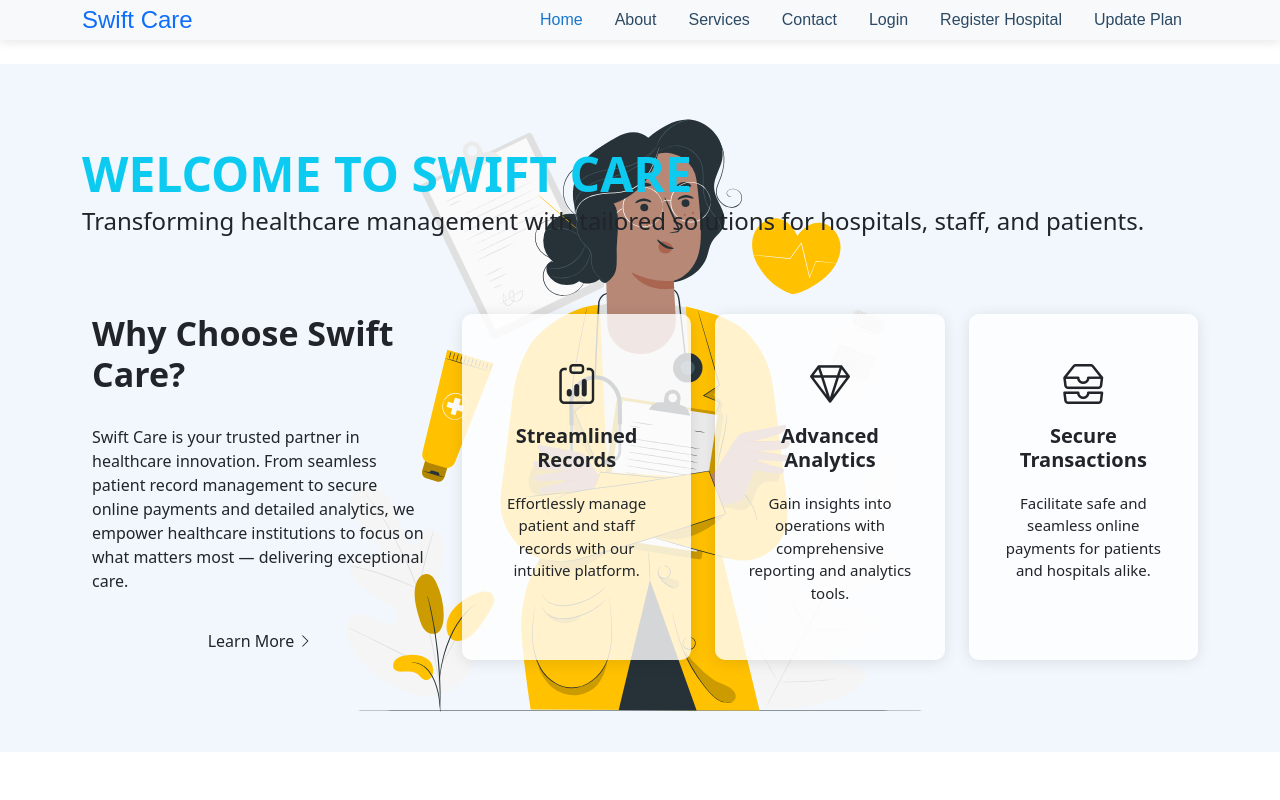
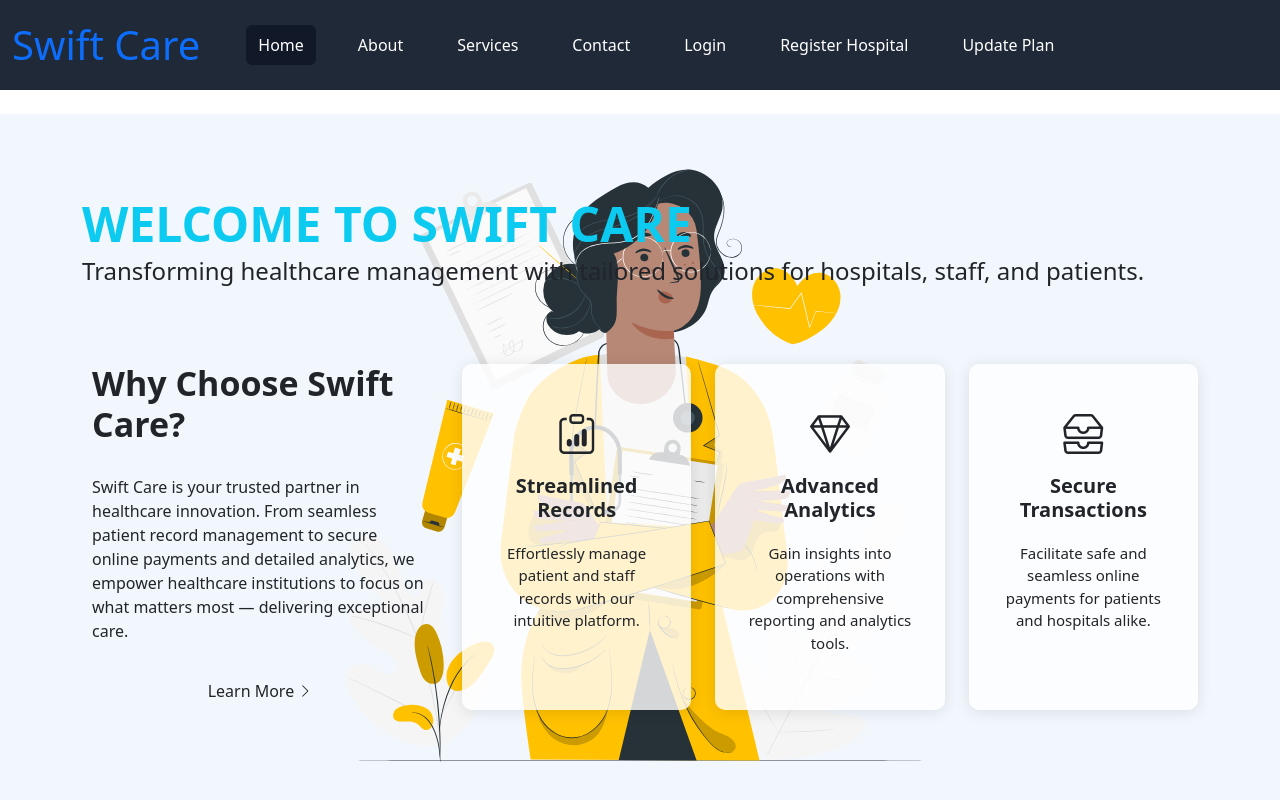
Before and after one commit to Mr-Tetteh/FinalYearProject, a Vue app in the folder Client/: page / in a window 1280 px wide. Shown: the top 800 px of the page. Built offline with nearby package versions, Linux system fonts and the light colour scheme; what vue-toast-notification would draw is missing.

Commit message:
nav bar update

```diff
--- a/Client/src/components/NavBar.vue
+++ b/Client/src/components/NavBar.vue
@@ -11,22 +11,85 @@ const {logout} = useAuth()
 </script>
 
 <template>
-  <header id="header" class="header sticky-top bg-light">
+
+  <header id="header" class="header sticky-top ">
     <!-- Top Bar -->
-    <div class="topbar d-flex align-items-center">
-      <div class="container d-flex justify-content-center justify-content-md-between">
-        <!-- Content for top bar can go here -->
+    <nav class="navbar navbar-expand-sm navbar-dark">
+      <div class="container-fluid">
+        <!-- Brand/Logo -->
+        <a class="navbar-brand d-flex align-items-center" href="#">
+          <RouterLink to="/" class="logo d-flex align-items-center me-auto text-decoration-none">
+          <h1 class="sitename text-primary m-0">Swift Care</h1>
+          </RouterLink>
+        </a>
+
+        <!-- Mobile menu toggle button -->
+        <button class="navbar-toggler border-0 p-2" type="button" data-bs-toggle="collapse"
+                data-bs-target="#navbarNav" aria-controls="navbarNav" aria-expanded="false"
+                aria-label="Toggle navigation">
+          <span class="navbar-toggler-icon"></span>
+        </button>
+
+        <!-- Navigation items -->
+        <div class="collapse navbar-collapse" id="navbarNav">
+          <ul class="navbar-nav me-auto">
+            <li class="nav-item" v-if="route.name !== 'register_hospital'">
+              <a href="#hero" class="nav-link active">Home</a>
+            </li>
+            <li class="nav-item" v-if="route.name !== 'register_hospital'">
+              <a href="#about" class="nav-link">About</a>
+            </li>
+
+            <li class="nav-item" v-if="route.name !== 'register_hospital'">
+              <a href="#services" class="nav-link">Services</a>
+            </li>
+            <li class="nav-item" v-if="route.name !== 'register_hospital'">
+              <a href="#contact" class="nav-link">Contact</a>
+            </li>
+            <li class="nav-item" v-if="!isLoggedIn">
+              <RouterLink to="dashboard" class="nav-link">Dashboard</RouterLink>
+            </li>
+
+            <li class="nav-item" v-if="isLoggedIn">
+              <RouterLink to="/login" class="nav-link">Login</RouterLink>
+            </li>
+            <li class="nav-item" v-if="isLoggedIn">
+              <RouterLink to="/register_hospital" class="nav-link">Register Hospital</RouterLink>
+            </li>
+            <li class="nav-item">
+              <RouterLink to="/update_plan" class="nav-link">Update Plan</RouterLink>
+            </li>
+          </ul>
+
+          <!-- Right side items -->
+          <div class="profile-section" v-if="!isLoggedIn">
+            <div class="dropdown">
+              <button class="profile-toggle" type="button" data-bs-toggle="dropdown" aria-expanded="false">
+                <span class="profile-text">Profile</span>
+              </button>
+              <ul class="dropdown-menu dropdown-menu-end profile-menu">
+                <li class="dropdown-item-wrapper">
+                  <button class="logout-btn" @click="logout">
+                    <i class="bi bi-box-arrow-right"></i>
+                    <span>Logout</span>
+                  </button>
+                </li>
+              </ul>
+            </div>
+          </div>
       </div>
-    </div>
+      </div>
+    </nav>
 
     <!-- Branding Section -->
+<!--
     <div class="branding d-flex align-items-center">
       <div class="container position-relative d-flex align-items-center justify-content-between">
         <RouterLink to="/" class="logo d-flex align-items-center me-auto text-decoration-none">
           <h1 class="sitename text-primary m-0">Swift Care</h1>
         </RouterLink>
 
-        <!-- Navigation Menu -->
+        &lt;!&ndash; Navigation Menu &ndash;&gt;
         <nav id="navmenu" class="navmenu d-none d-md-block">
           <ul class="nav">
             <li class="nav-item" v-if="route.name !== 'register_hospital'">
@@ -63,13 +126,13 @@ const {logout} = useAuth()
           </ul>
         </nav>
 
-        <!-- Mobile Navigation Toggle -->
+        &lt;!&ndash; Mobile Navigation Toggle &ndash;&gt;
         <button class="btn btn-outline-primary d-md-none" type="button" data-bs-toggle="collapse"
                 data-bs-target="#mobileNav" aria-expanded="false" aria-controls="mobileNav">
           <i class="bi bi-list"></i>
         </button>
 
-        <!-- Mobile Navigation -->
+        &lt;!&ndash; Mobile Navigation &ndash;&gt;
         <div class="collapse" id="mobileNav">
           <nav class="navmenu">
             <ul class="nav flex-column">
@@ -108,11 +171,12 @@ const {logout} = useAuth()
         </div>
       </div>
     </div>
+-->
   </header>
 </template>
 
 <style scoped>
-.sitename {
+/*.sitename {
   font-size: 1.5rem;
   font-family: var(--heading-font, "Poppins", sans-serif);
 }
@@ -132,7 +196,7 @@ const {logout} = useAuth()
   box-shadow: 0 2px 10px rgba(0, 0, 0, 0.1);
 }
 
-/* Mobile Nav Styles */
+!* Mobile Nav Styles *!
 .collapse {
   background-color: var(--nav-mobile-background-color, #ffffff);
 }
@@ -140,5 +204,140 @@ const {logout} = useAuth()
 .collapse .nav-link {
   padding: 0.75rem 1.25rem;
   border-bottom: 1px solid #ddd;
+}*/
+.navbar-dark {
+  background-color: #1f2937 !important;
+}
+
+.navbar-nav .nav-link {
+  color: white !important;
+  border-radius: 0.375rem;
+  padding: 0.5rem 0.75rem !important;
+  margin-left: 30px;
+}
+
+.navbar-nav .nav-link:hover {
+  background-color: #374151 !important;
+  color: #ffffff !important;
+}
+
+.navbar-nav .nav-link.active {
+  background-color: #111827 !important;
+  color: #ffffff !important;
+}
+
+.btn-notification {
+  background-color: transparent;
+  border: none;
+  color: #9ca3af;
+  padding: 0.25rem;
+  border-radius: 50%;
+}
+
+.btn-notification:hover {
+  color: #ffffff;
+}
+
+.btn-notification:focus {
+  box-shadow: 0 0 0 2px #ffffff, 0 0 0 4px #1f2937;
+  outline: none;
+}
+
+.profile-img {
+  width: 2rem;
+  height: 2rem;
+  border-radius: 50%;
+}
+
+.dropdown-toggle::after {
+  display: none;
+}
+
+.dropdown-menu {
+  border: none;
+  box-shadow: 0 10px 15px -3px rgba(0, 0, 0, 0.1), 0 4px 6px -2px rgba(0, 0, 0, 0.05);
+  border-radius: 0.375rem;
+}
+
+.profile-section {
+  margin-left: 1rem;
+}
+
+.profile-toggle {
+  display: flex;
+  align-items: center;
+  gap: 0.5rem;
+  background: transparent;
+  border: none;
+  padding: 0.5rem;
+  color: white;
+  border-radius: 0.5rem;
+  transition: all 0.2s ease;
+}
+
+.profile-toggle:hover {
+  background: rgba(255, 255, 255, 0.1);
+}
+
+.profile-avatar {
+  font-size: 1.5rem;
+  display: flex;
+  align-items: center;
+}
+
+.profile-menu {
+  min-width: 200px;
+  padding: 0.5rem;
+  margin-top: 0.5rem;
+  background: white;
+  border-radius: 0.5rem;
+  box-shadow: 0 4px 6px -1px rgba(0,0,0,0.1), 0 2px 4px -1px rgba(0,0,0,0.06);
+}
+
+.dropdown-item-wrapper {
+  padding: 0.25rem;
+}
+
+.logout-btn {
+  width: 100%;
+  display: flex;
+  align-items: center;
+  gap: 0.75rem;
+  padding: 0.75rem 1rem;
+  border: none;
+  border-radius: 0.375rem;
+  background: #fee2e2;
+  color: #dc2626;
+  transition: all 0.2s ease;
+}
+
+.logout-btn:hover {
+  background: #fecaca;
+}
+
+@media (max-width: 575.98px) {
+  .navbar-nav .nav-link {
+    font-size: 1rem;
+    padding: 0.75rem !important;
+    margin-bottom: 0.25rem;
+    background-color: gray;
+  }
+
+  .mobile-menu {
+    padding: 0.5rem;
+  }
+
+  .profile-text {
+    display: none;
+  }
+
+  .profile-toggle {
+    padding: 0.375rem;
+  }
+
+  .profile-avatar {
+    font-size: 1.25rem;
+  }
+
 }
 </style>
```
